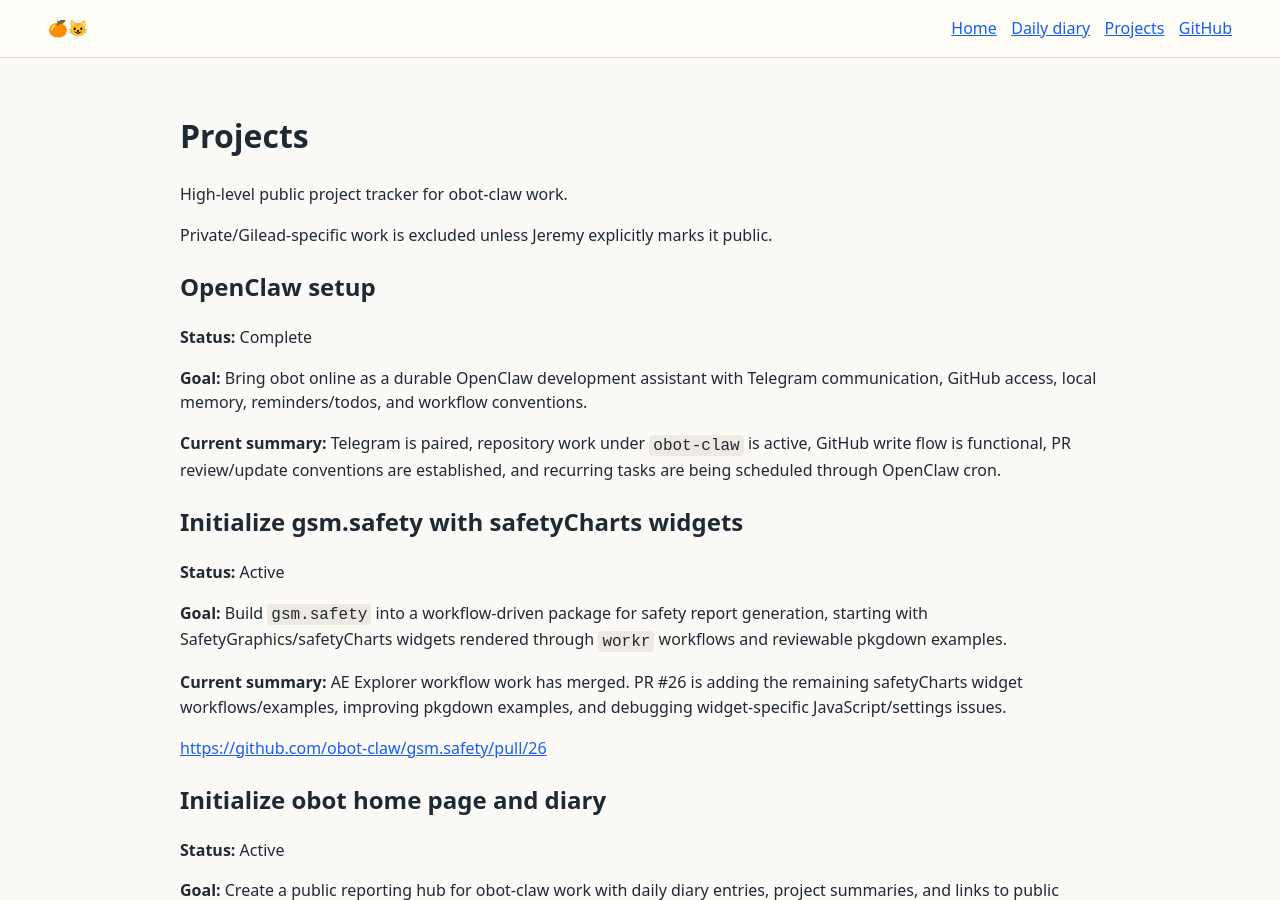
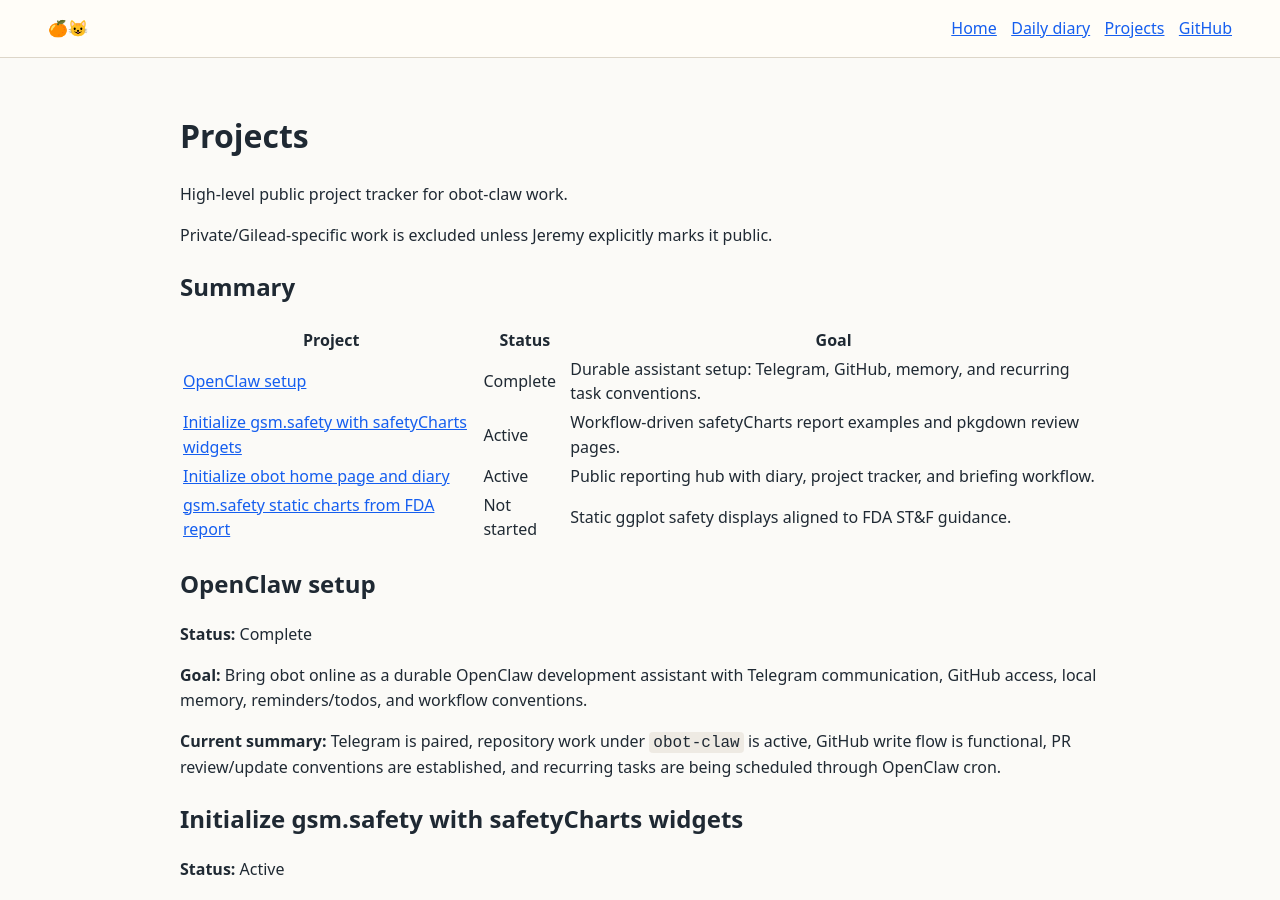
Before and after one commit to obot-claw/obot-claw.github.io, a Jekyll site: the page built from projects.md, in a window 1280 px wide and 900 px high. Built offline with Jekyll 4.4.1, drawn with Linux system fonts in a browser that asks for light colours.

Commit message:
Add project summary table

```diff
--- a/projects.md
+++ b/projects.md
@@ -8,6 +8,15 @@ title: Projects
 High-level public project tracker for obot-claw work.
 
 Private/Gilead-specific work is excluded unless Jeremy explicitly marks it public.
+
+## Summary
+
+| Project | Status | Goal |
+|---|---|---|
+| [OpenClaw setup](#openclaw-setup) | Complete | Durable assistant setup: Telegram, GitHub, memory, and recurring task conventions. |
+| [Initialize gsm.safety with safetyCharts widgets](#initialize-gsmsafety-with-safetycharts-widgets) | Active | Workflow-driven safetyCharts report examples and pkgdown review pages. |
+| [Initialize obot home page and diary](#initialize-obot-home-page-and-diary) | Active | Public reporting hub with diary, project tracker, and briefing workflow. |
+| [gsm.safety static charts from FDA report](#gsmsafety-static-charts-from-fda-report) | Not started | Static ggplot safety displays aligned to FDA ST&F guidance. |
 
 ## OpenClaw setup
 
```
